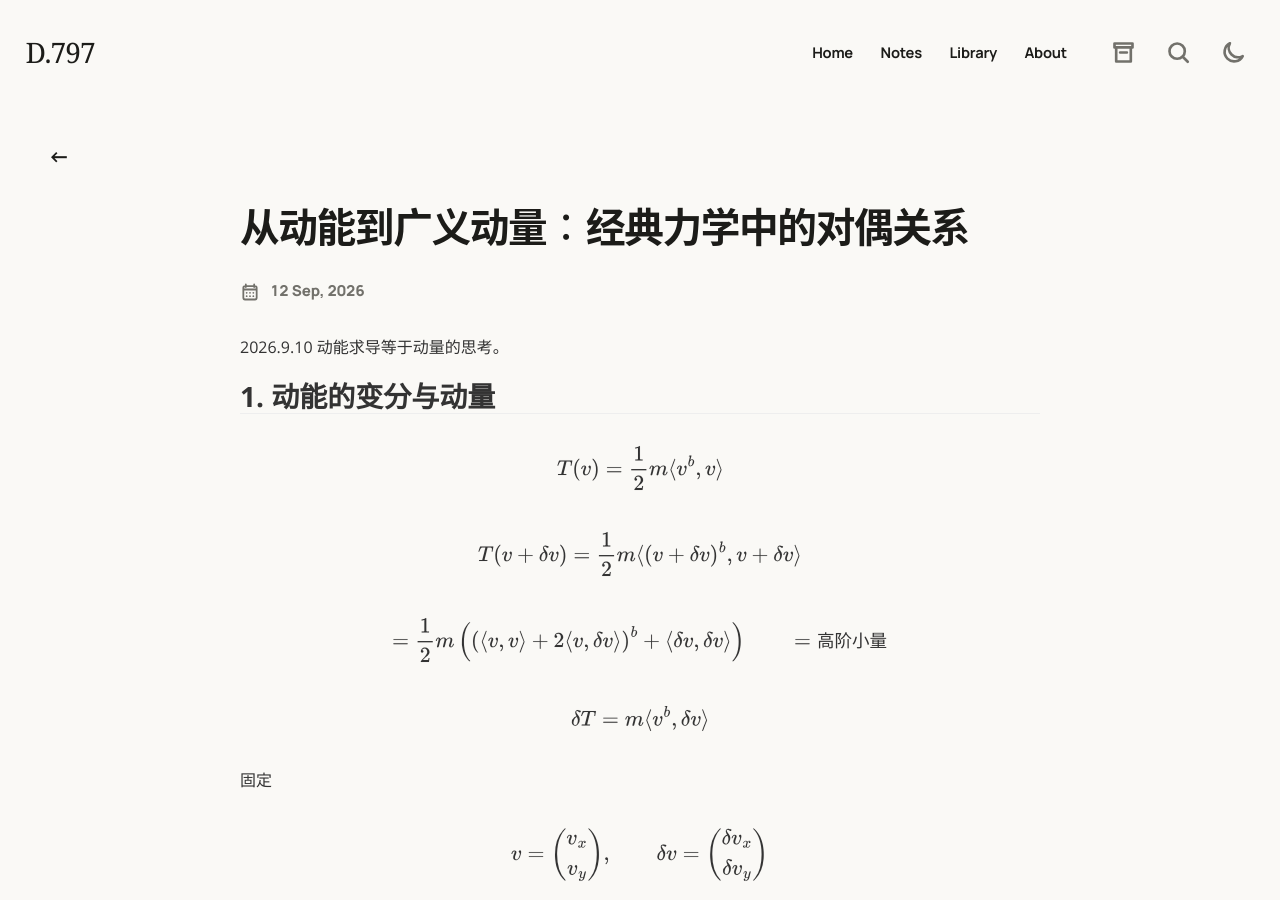
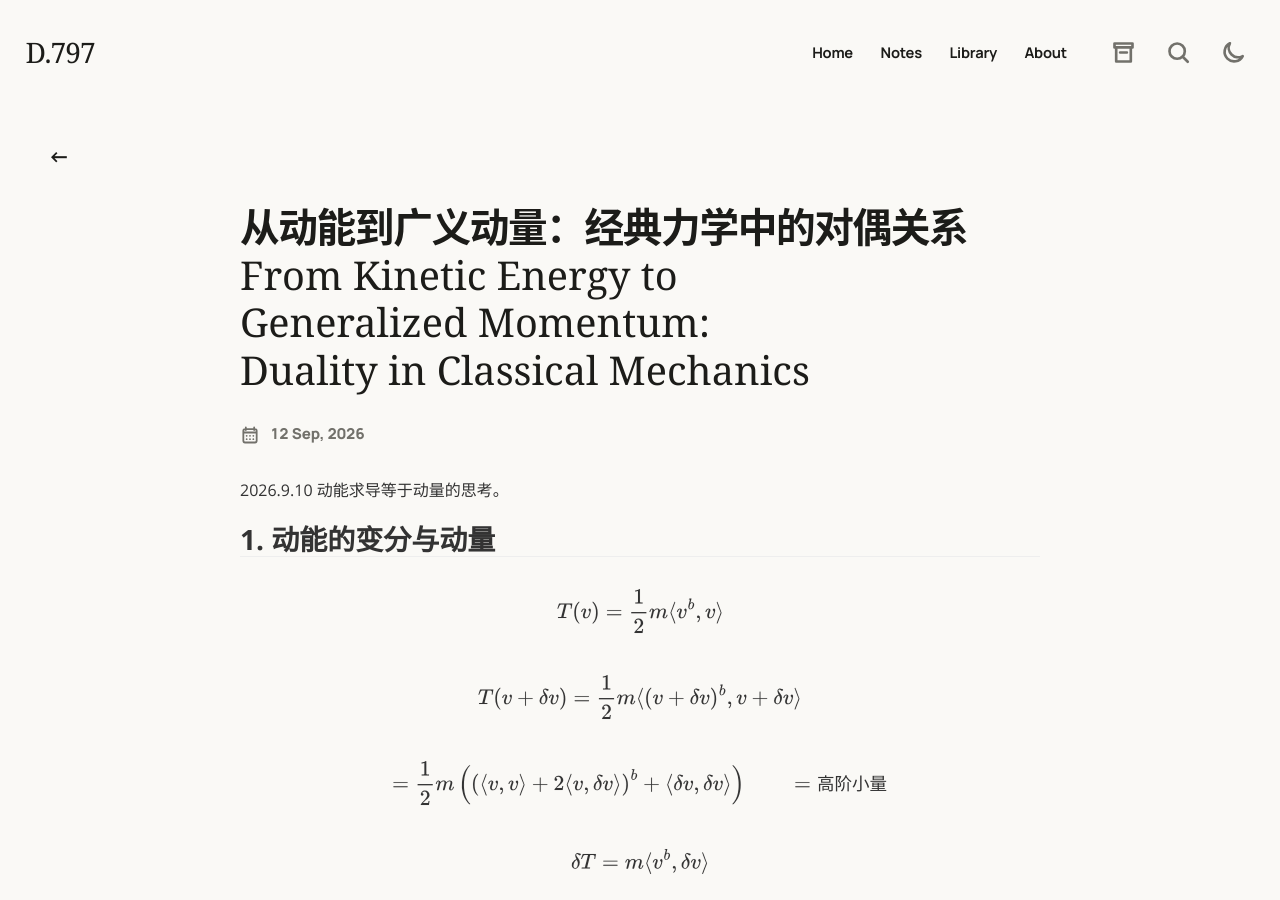
Before and after one commit to Andante-Assai/Andante-Assai.github.io, a Jekyll site: the page built from Notes/hamiltonian-and-classical-mechanics.md, in a window 1280 px wide and 900 px high. Built offline with Jekyll 4.4.1, drawn with Linux system fonts in a browser that asks for light colours; some web fonts are replaced.

Commit message:
Add English translation to latest mechanics note title

```diff
--- a/Notes/hamiltonian-and-classical-mechanics.md
+++ b/Notes/hamiltonian-and-classical-mechanics.md
@@ -1,6 +1,8 @@
 ---
 layout: note
-title: "从动能到广义动量：经典力学中的对偶关系"
+title: "从动能到广义动量：经典力学中的对偶关系 From Kinetic Energy to Generalized Momentum: Duality in Classical Mechanics"
+title_zh: "从动能到广义动量：经典力学中的对偶关系"
+title_en: "From Kinetic Energy to Generalized Momentum: Duality in Classical Mechanics"
 date: 2026-09-12 23:33:39 +0800
 excerpt: "从动能的变分出发，推导广义动量，讨论坐标度量与 Legendre 对偶。"
 keywords:
```
